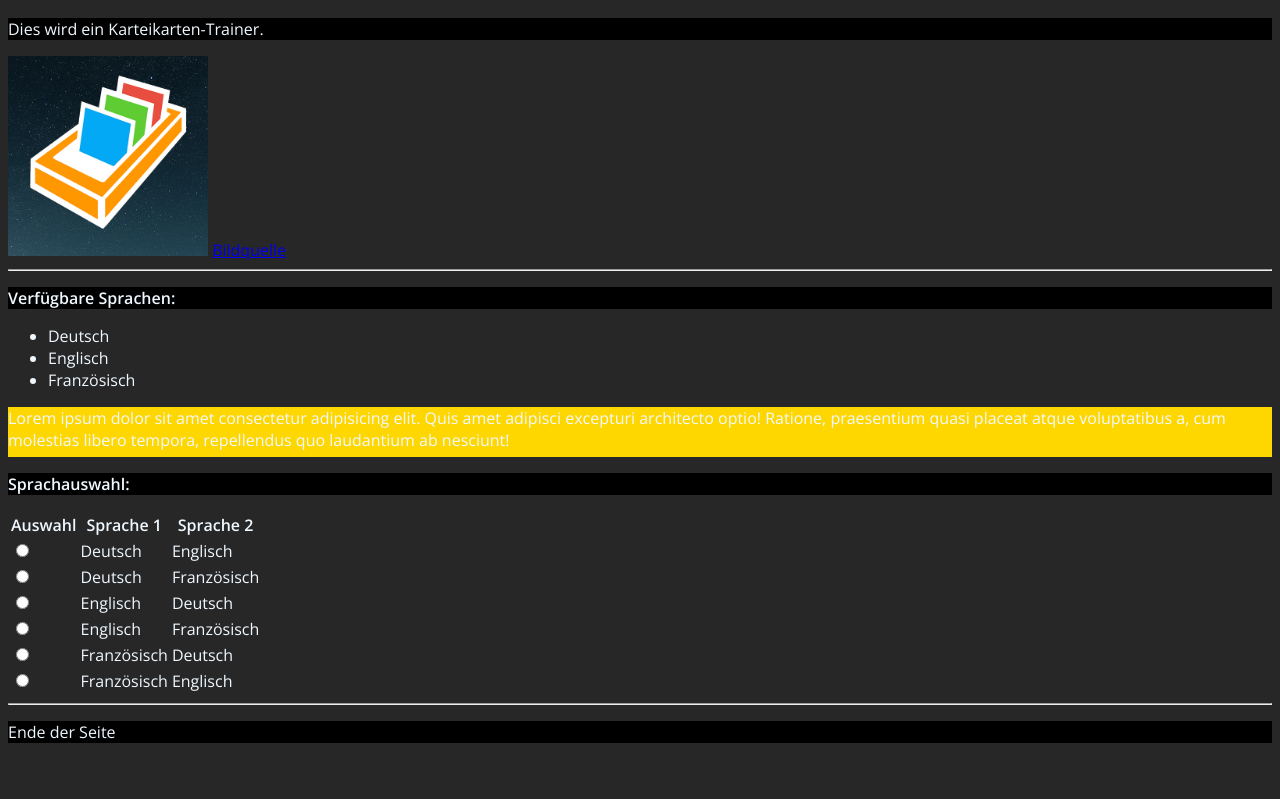
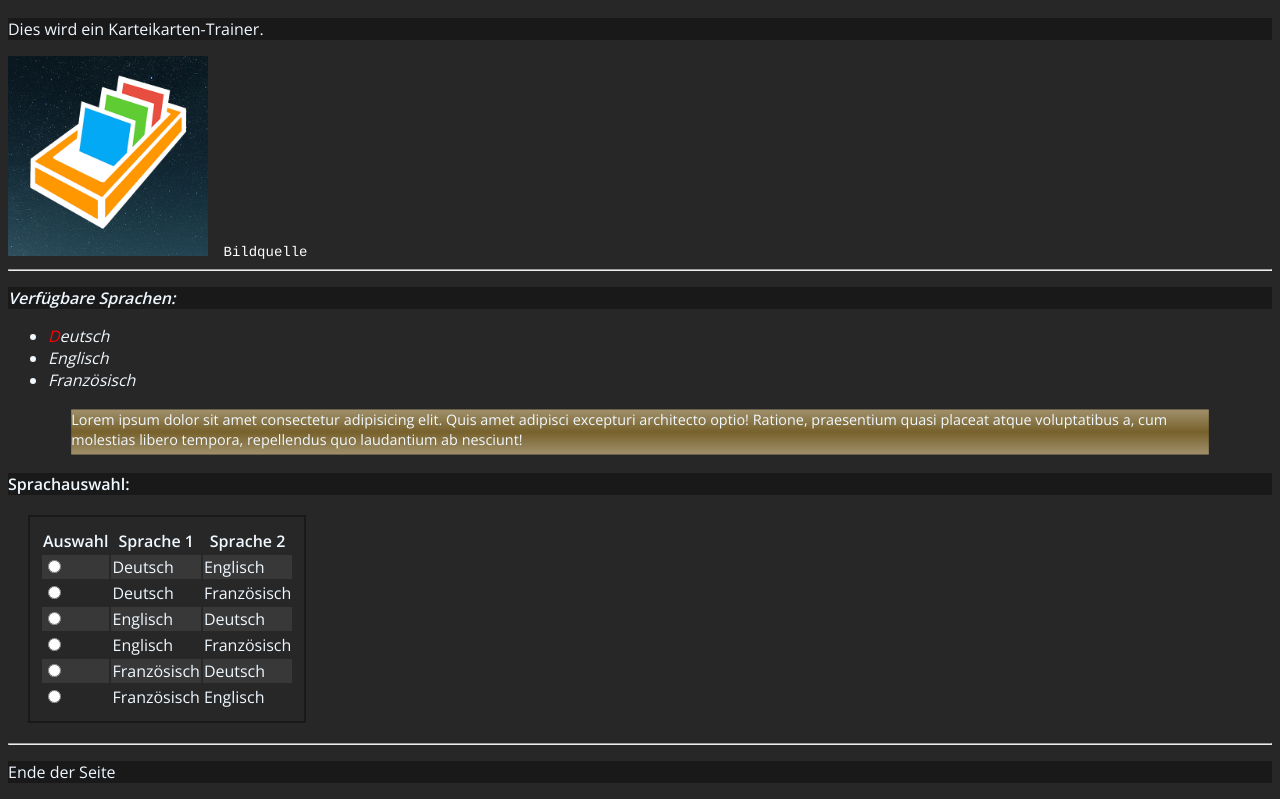
Before and after one commit to tiram-isu/GIS, a plain HTML site: page index.html in a window 1280 px wide. Shown: the part 132-931 px from the top of the page. Before the commit the page ends 891 px from the top, so only its background shows below. Drawn offline with nearby package versions, Linux system fonts and the light colour scheme.

Commit message:
style changes

```diff
--- a/assets/style.css
+++ b/assets/style.css
@@ -1,5 +1,9 @@
+:root {
+    --hintergrund: rgb(25, 25, 26);
+}
+
 P {
-    background-color:black;
+    background-color: var(--hintergrund);
     text-align: left;
 }
 
@@ -12,8 +16,64 @@ body {
     font-family: 'Open Sans', sans-serif;
 }
 
-.some_element {
-    background-color: gold;
+@media (max-width: 50em) {
+    body {
+      background-color: rgb(231, 231, 231);
+      color: rgb(0, 0, 0);
+      font-family: 'Open Sans', sans-serif;
+    }
+    div {
+      display: inline;
+    }
+  }
+
+#some_element {
+    background-color: rgb(200, 155, 50, 0.5);
     min-width: 100px;
     min-height: 50px;
+    background-image: linear-gradient(
+    rgba(255, 255, 255, 0.3),
+    rgba(255, 255, 255, 0),
+    rgba(255, 255, 255, 0.3)
+    );
+    transform: scale(0.9);
 }
+
+a, #link {
+    position: relative;
+    font: Courier;
+    font: 14px Courier;
+    text-decoration: none;
+    color: white;
+    padding: 0mm 10mm 0mm 3mm;
+}
+
+ul, .test {
+    font-style: italic;
+}
+
+ul::first-letter {
+    color: red;
+}
+
+tr {
+    transition: background-color 1s;
+}
+
+tr:nth-of-type(2n) {
+    background-color: rgb(56, 56, 56);
+}
+
+tr:hover {
+    background-color: rgb(102, 102, 102)
+}
+
+
+table.box {
+    position: relative;
+    height: 40px;
+    border: 2px solid var(--hintergrund);
+    padding: 10px 10px 10px 10px;
+    margin: 20px 20px 20px 20px;
+    overflow: hidden;
+}
--- a/index.html
+++ b/index.html
@@ -20,22 +20,22 @@
         <h1>Überschrift</h1>
         <p>Dies wird ein Karteikarten-Trainer.</p>
         <img src="./assets/vokabelbox.png" alt="Vokabelbox" width=200 height=200 title="Vokabelbox" />
-        <a href="bildquelle.html" title="Bildquelle"> Bildquelle </a>
+        <a id="link" href="bildquelle.html" title="Bildquelle"> Bildquelle </a>
         <hr />
-        <p><strong>Verfügbare Sprachen:</strong></p>
+        <p class="test"><strong>Verfügbare Sprachen:</strong></p>
         <ul>
             <li>Deutsch</li>
             <li>Englisch</li>
             <li>Französisch</li>
         </ul>
 
-        <div class="some_element">
+        <div id="some_element">
             Lorem ipsum dolor sit amet consectetur adipisicing elit. Quis amet adipisci excepturi architecto optio! Ratione, praesentium quasi placeat atque voluptatibus a, cum molestias libero tempora, repellendus quo laudantium ab nesciunt!
         </div>
 
 
         <p><strong>Sprachauswahl:</strong></p>
-        <table>
+        <table class="box">
             <tr>
                 <th>Auswahl</th>
                 <th>Sprache 1</th>
```
